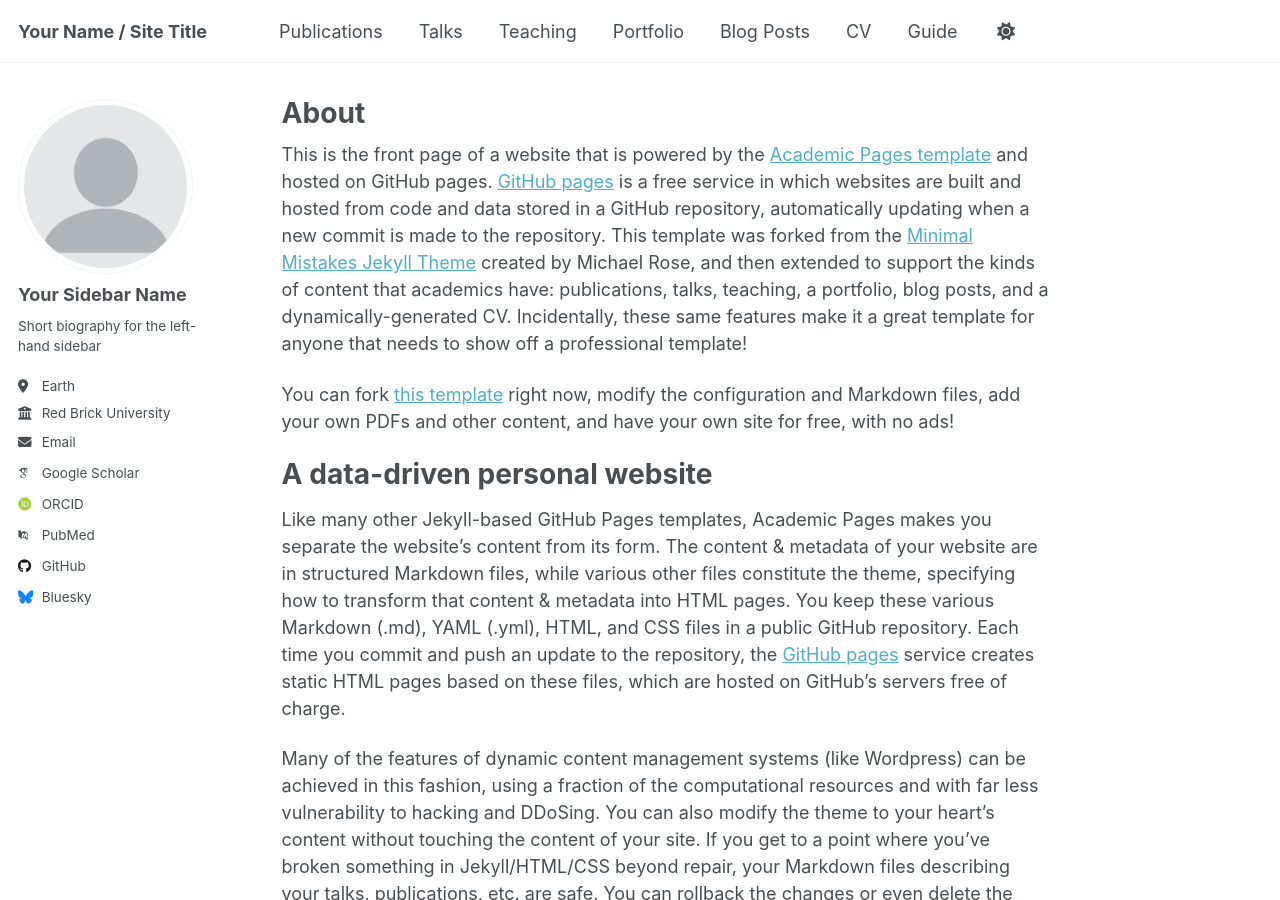
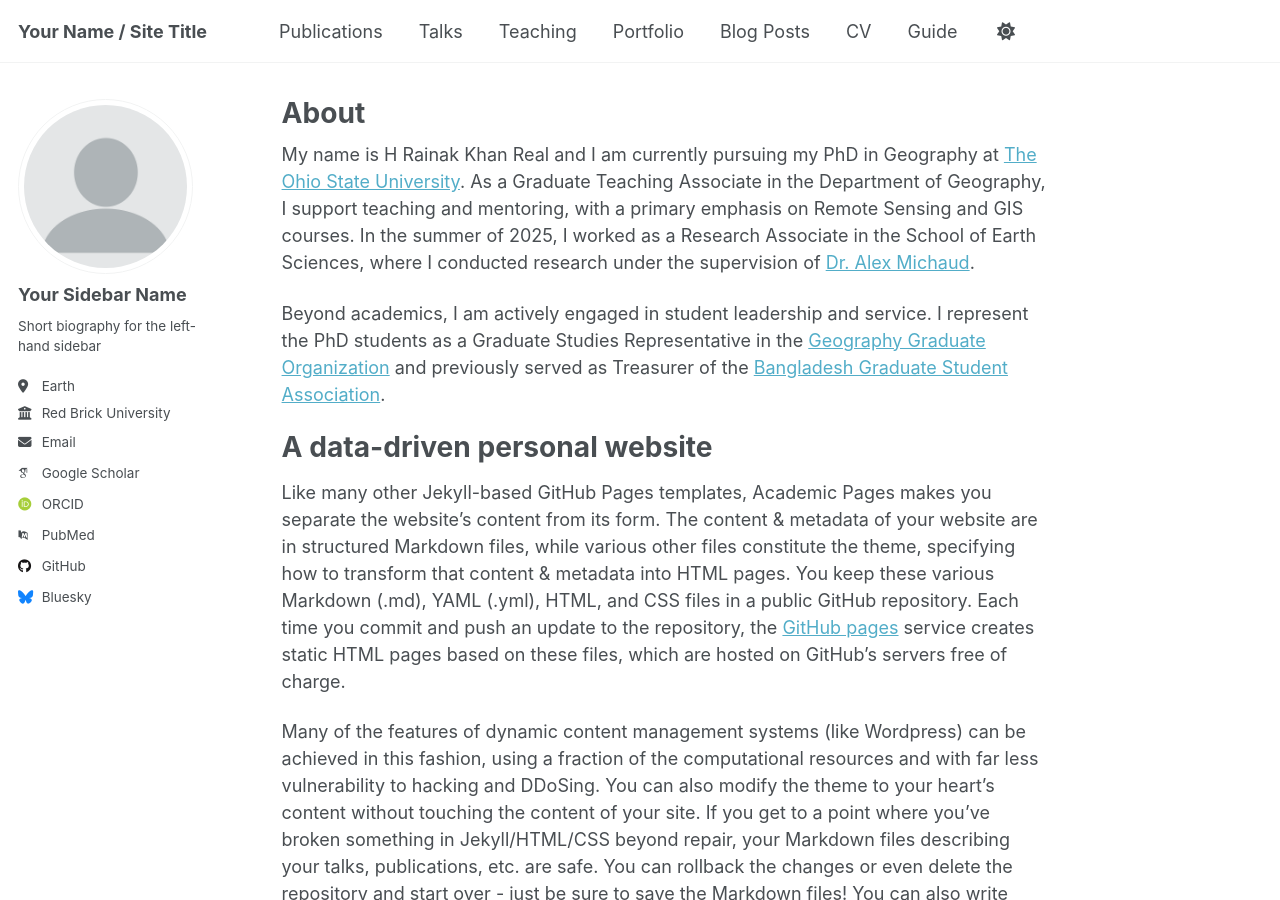
Before and after one commit to hrkreal/hrkreal.github.io, a Jekyll site: the page built from _pages/about.md, in a window 1280 px wide and 900 px high. Built offline with Jekyll 4.4.1, drawn with Linux system fonts in a browser that asks for light colours; some web fonts are replaced; a script that is not in the unit is left out.

Commit message:
Update about.md

```diff
--- a/_pages/about.md
+++ b/_pages/about.md
@@ -7,9 +7,10 @@ redirect_from:
   - /about.html
 ---
 
-This is the front page of a website that is powered by the [Academic Pages template](https://github.com/academicpages/academicpages.github.io) and hosted on GitHub pages. [GitHub pages](https://pages.github.com) is a free service in which websites are built and hosted from code and data stored in a GitHub repository, automatically updating when a new commit is made to the repository. This template was forked from the [Minimal Mistakes Jekyll Theme](https://mmistakes.github.io/minimal-mistakes/) created by Michael Rose, and then extended to support the kinds of content that academics have: publications, talks, teaching, a portfolio, blog posts, and a dynamically-generated CV. Incidentally, these same features make it a great template for anyone that needs to show off a professional template!
+My name is H Rainak Khan Real and I am currently pursuing my PhD in Geography at [The Ohio State University](https://geography.osu.edu/). As a Graduate Teaching Associate in the Department of Geography, I support teaching and mentoring, with a primary emphasis on Remote Sensing and GIS courses. In the summer of 2025, I worked as a Research Associate in the School of Earth Sciences, where I conducted research under the supervision of [Dr. Alex Michaud](https://earthsciences.osu.edu/people/michaud.58).
 
- You can fork [this template](https://github.com/academicpages/academicpages.github.io) right now, modify the configuration and Markdown files, add your own PDFs and other content, and have your own site for free, with no ads!
+Beyond academics, I am actively engaged in student leadership and service. I represent the PhD students as a Graduate Studies Representative in the [Geography Graduate Organization](https://activities.osu.edu/involvement/student_organizations/find_a_student_org?i=f511459d-2d01-4c88-bdbe-a7e159ac9df6&l=G&c=Columbus&page=0) and previously served as Treasurer of the [Bangladesh Graduate Student Association](https://activities.osu.edu/involvement/student_organizations/find_a_student_org?i=ba3460b3-cdbb-4009-88af-4686773583cf&l=B&c=Columbus&page=0).
+
 
 A data-driven personal website
 ======
```
